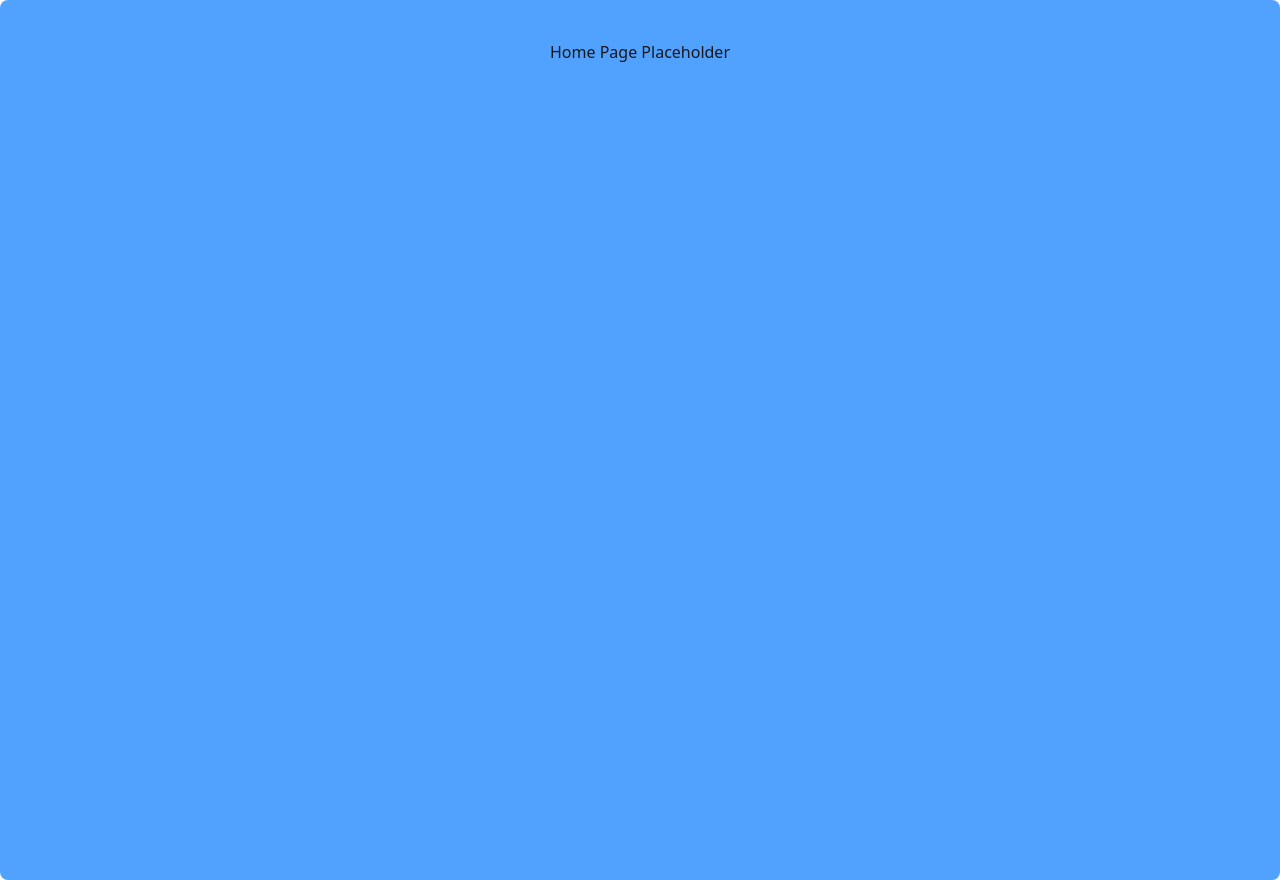
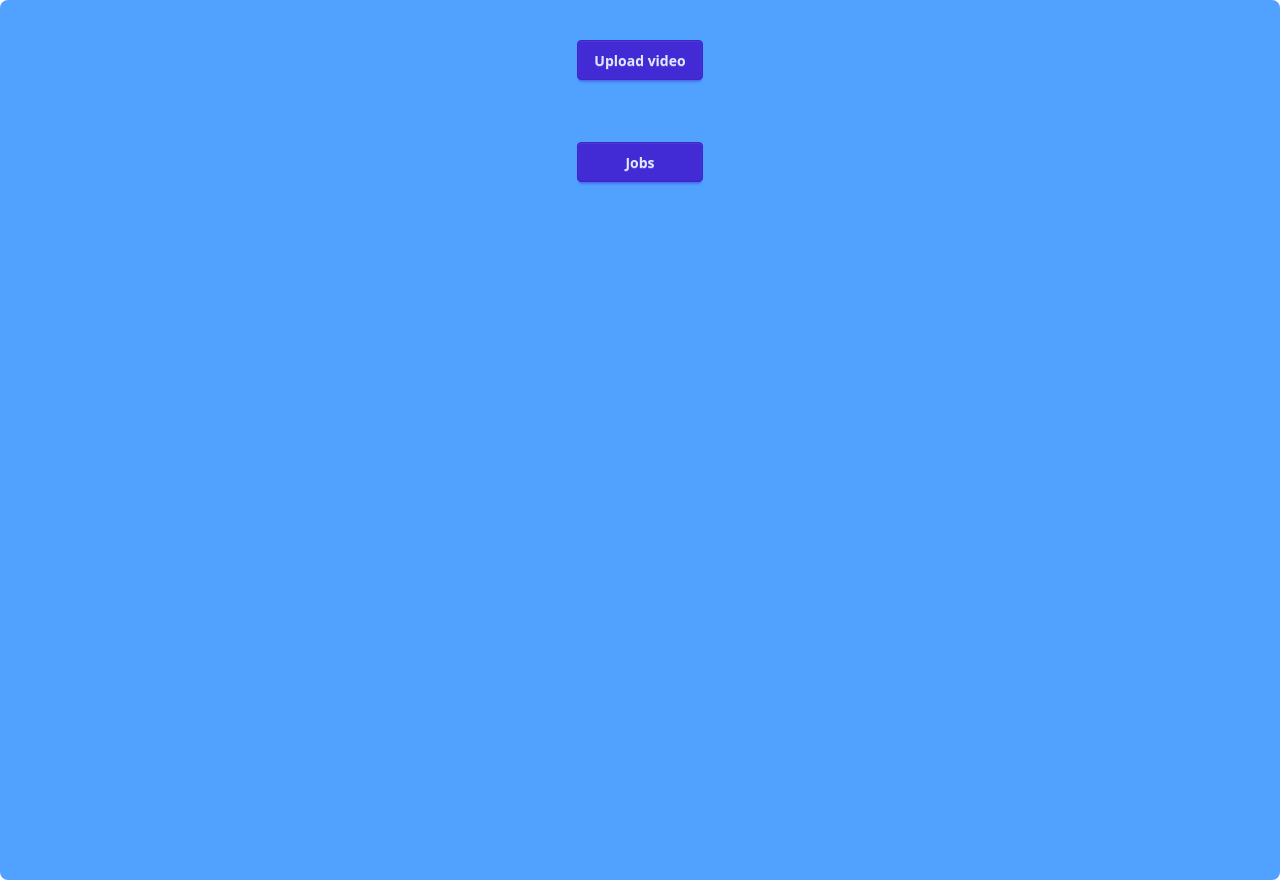
Before and after one commit to mecsbalint/async-video-transcoding, a React (Vite) app in the folder frontend/: page / in a window 1280 px wide. Built offline with nearby package versions, Linux system fonts and the light colour scheme.

Commit message:
Implement frontend page structure

```diff
--- a/frontend/src/pages/Homepage.tsx
+++ b/frontend/src/pages/Homepage.tsx
@@ -1,10 +1,12 @@
+import { Link } from "react-router-dom";
 
 function HomePage() {
 
     return (
-        <>
-            Home Page Placeholder
-        </>
+        <div className={"grid grid-cols-1 h-50 justify-center gap-1"}>
+            <Link to="/upload" className="btn btn-primary">Upload video</Link>
+            <Link to="/joblist" className="btn btn-primary">Jobs</Link>
+        </div>
     )
 }
 
--- /dev/null
+++ b/frontend/src/pages/JobListPage.tsx
@@ -0,0 +1,11 @@
+
+function JobListPage() {
+
+    return (
+        <>
+        Job list page placeholder
+        </>
+    )
+}
+
+export default JobListPage
--- /dev/null
+++ b/frontend/src/pages/UploadPage.tsx
@@ -0,0 +1,11 @@
+
+function UploadPage() {
+
+    return (
+        <>
+            Upload page placeholder
+        </>
+    )
+}
+
+export default UploadPage;
--- /dev/null
+++ b/frontend/src/pages/VideoPage.tsx
@@ -0,0 +1,11 @@
+
+function VideoPage() {
+
+    return (
+        <>
+            Video page placeholder
+        </>
+    )
+}
+
+export default VideoPage;
```
Also changed, not shown: frontend/src/routes/router.tsx (+15 -0 lines).
